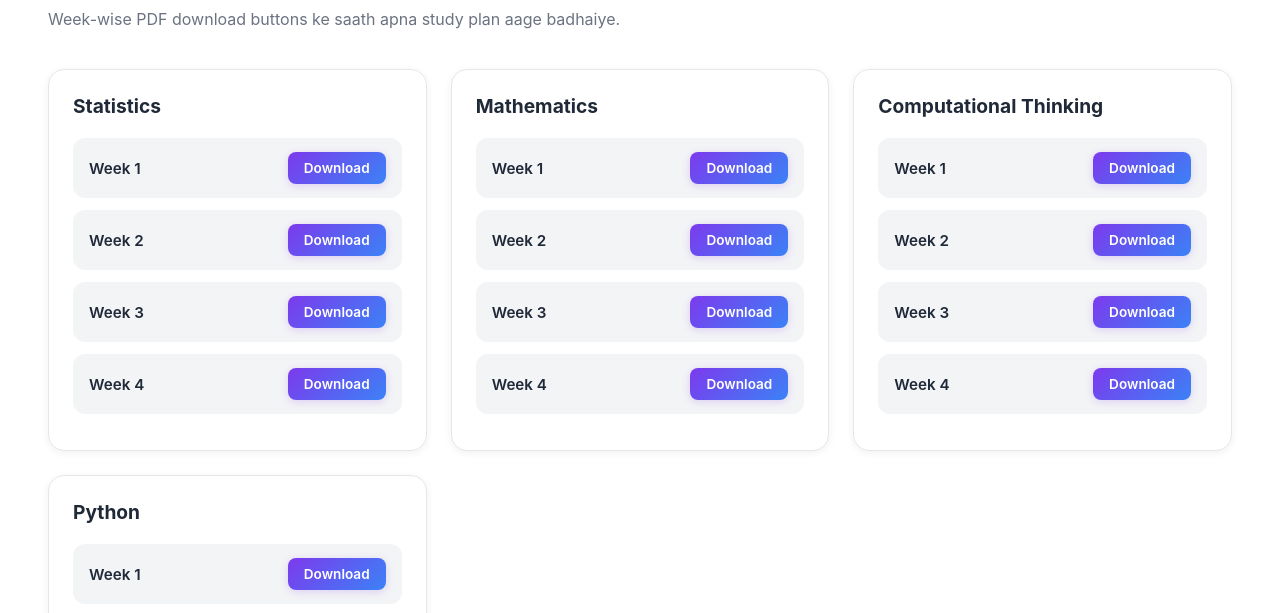
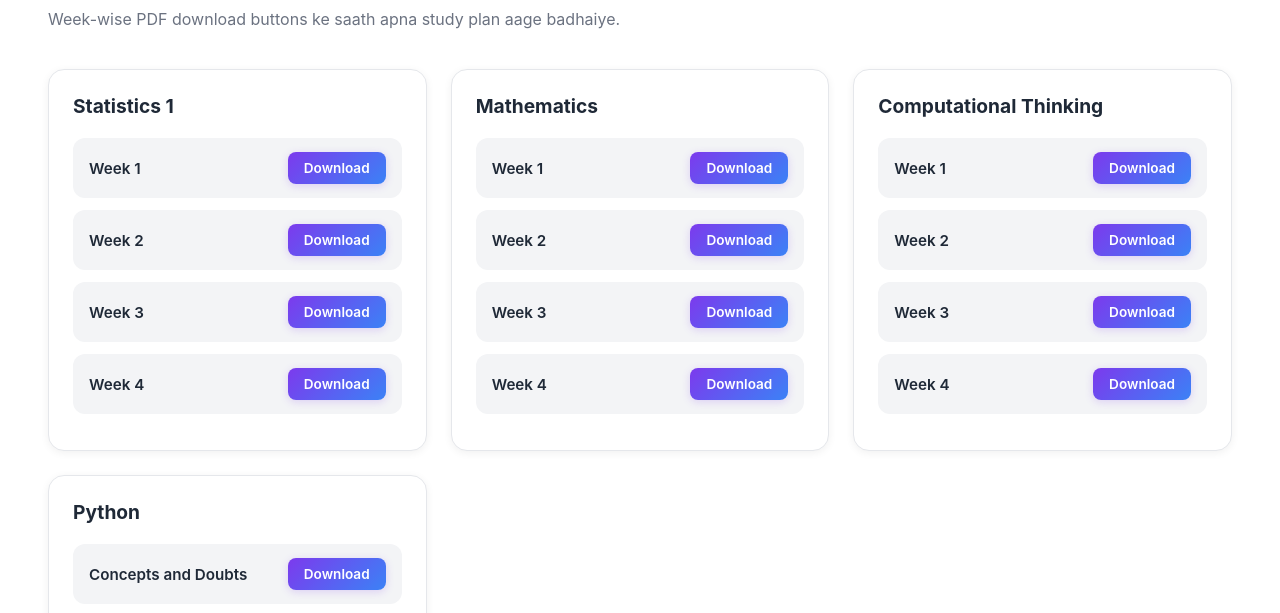
Before and after one commit to saumyapandey32026/Catalytic-Dhairya-Cya-, a plain HTML site: page index.html in a window 1280 px wide. Both pictures are taken after a click on the link "All Courses". Shown: the part 129-742 px from the top of the page. Drawn offline with Linux system fonts and the light colour scheme.

Commit message:
added python GDoc notes

```diff
--- a/index.html
+++ b/index.html
@@ -138,7 +138,7 @@
             </div>
             <div class="subject-grid">
               <article class="subject-card">
-                <h3>Statistics</h3>
+                <h3>Statistics 1</h3>
                 <div class="chapter-row">
                   <span>Week 1</span>
                   <a class="chapter-download" href="https://drive.google.com/uc?export=download&id=1X33T7ivvd_CBbhxaKm1oH2SXAMCXj2Xg" target="_blank" rel="noreferrer">Download</a>
@@ -197,6 +197,10 @@
 
               <article class="subject-card">
                 <h3>Python</h3>
+                <div class="chapter-row">
+                  <span>Concepts and Doubts</span>
+                  <a class="chapter-download" href="https://docs.google.com/document/d/12d2oJOYGL-f0BvQ2dlJSk5SzdMxBpP2Nvjg8dj0V8VM/edit?usp=sharing" target="_blank" rel="noreferrer">Download</a>
+                </div>
                 <div class="chapter-row">
                   <span>Week 1</span>
                   <a class="chapter-download" href="https://drive.google.com/uc?export=download&id=PY_CH1" target="_blank" rel="noreferrer">Download</a>
```
